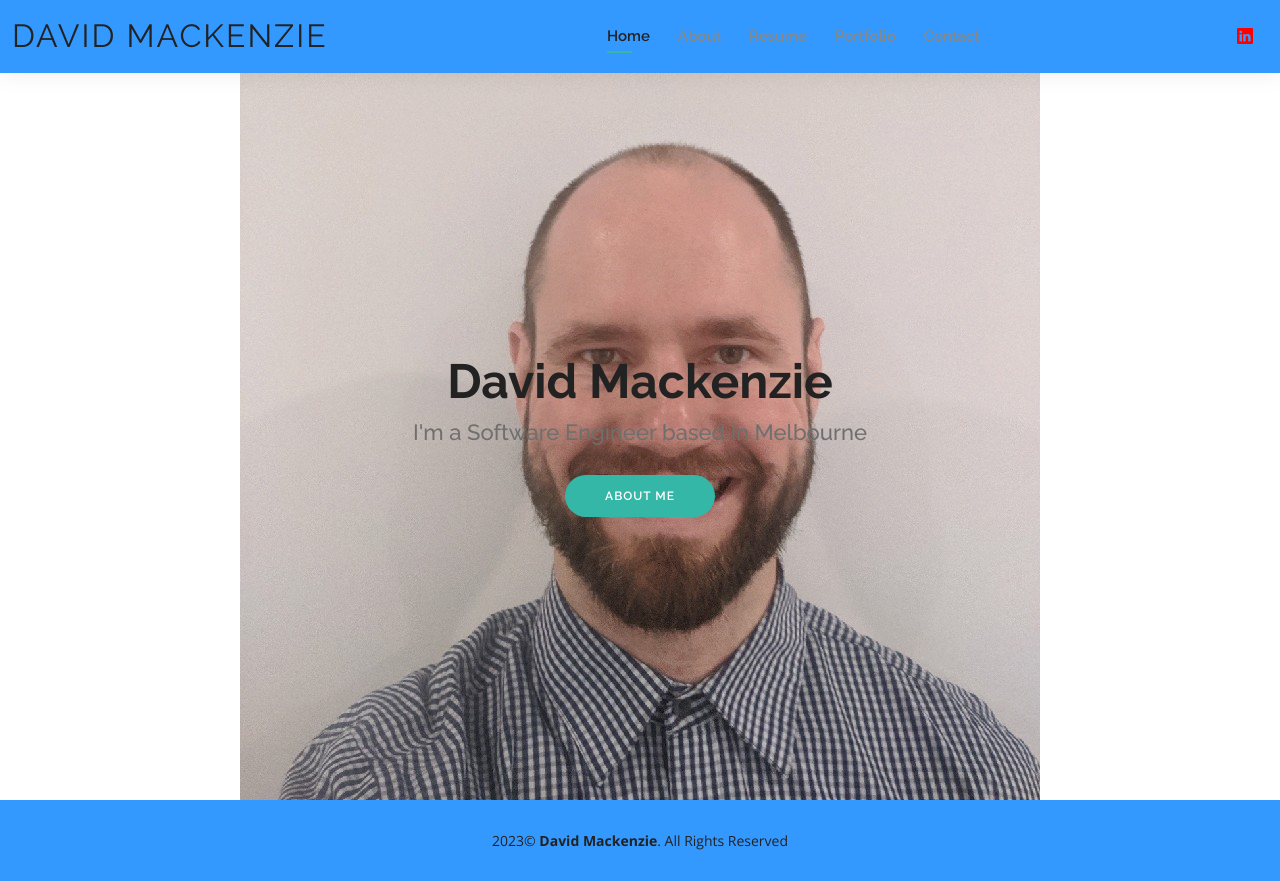
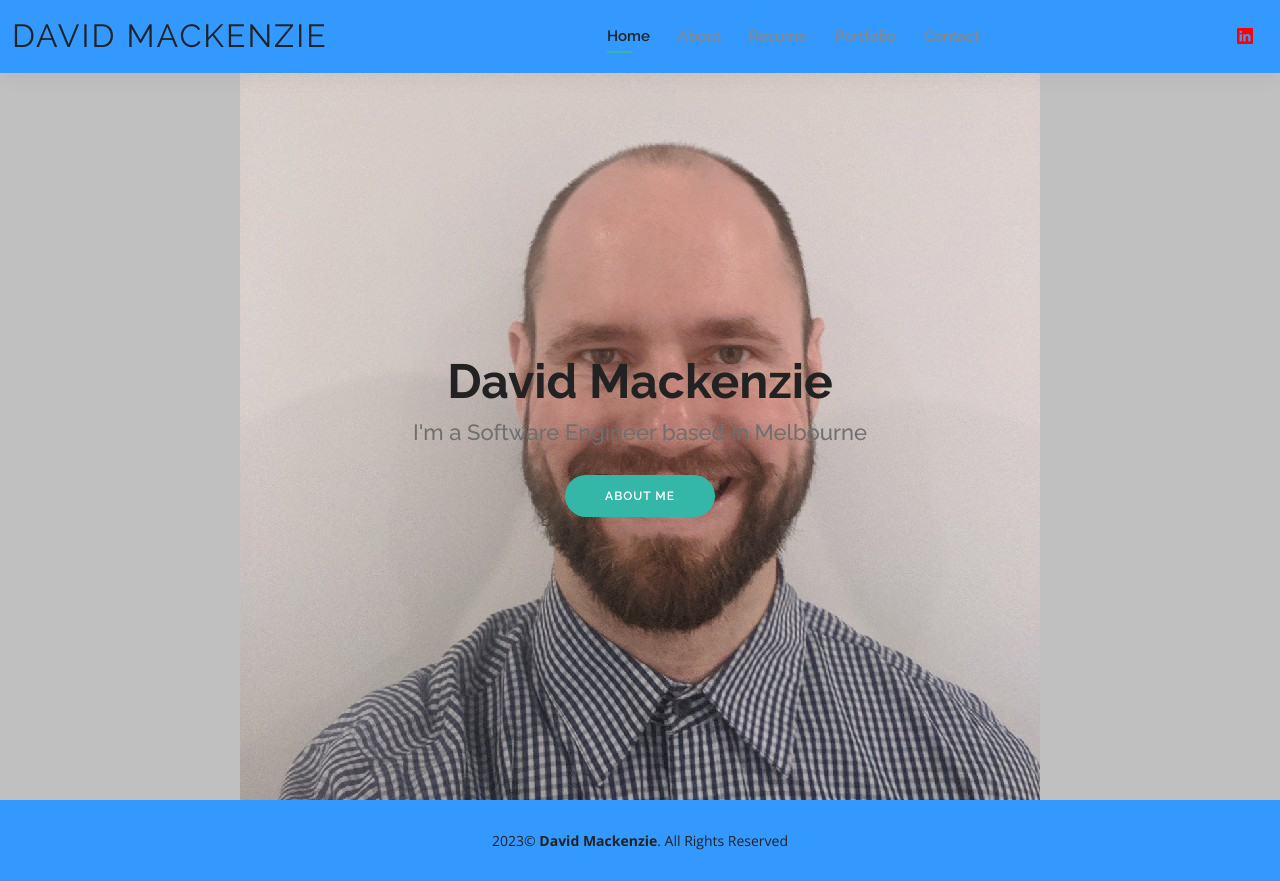
Before and after one commit to DavidAustinMackenzie/davidaustinmackenzie.com.au, a Flask app: page / in a window 1280 px wide. Run offline with Flask 3, Linux system fonts and the light colour scheme; some libraries are stand-ins or nearby versions.

Commit message:
changed body background color

```diff
--- a/static/css/styles.css
+++ b/static/css/styles.css
@@ -419,7 +419,7 @@ p {
 /*--------------------------------------------------------------
 # Content Section
 --------------------------------------------------------------*/
-#content .container{
+body{
   background-color: #C0C0C0;
 }
 
```
